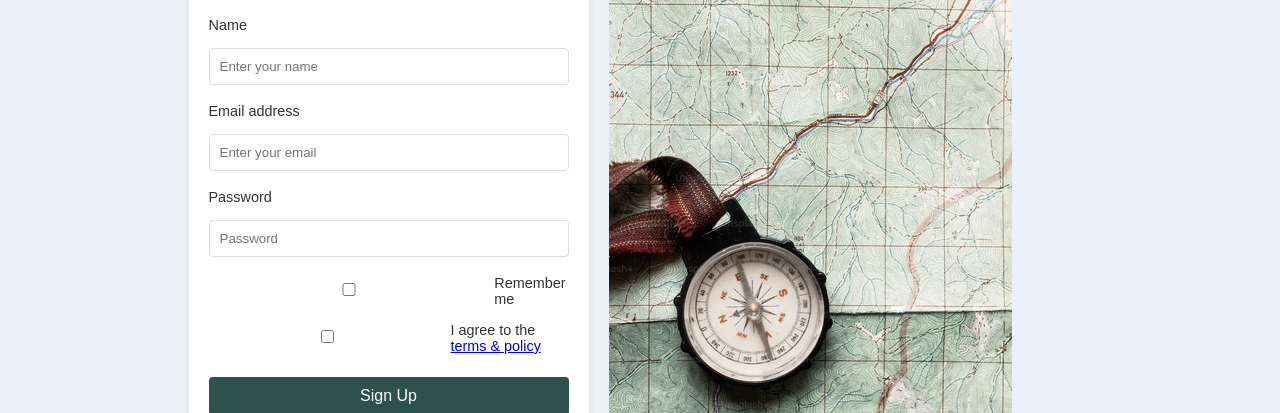
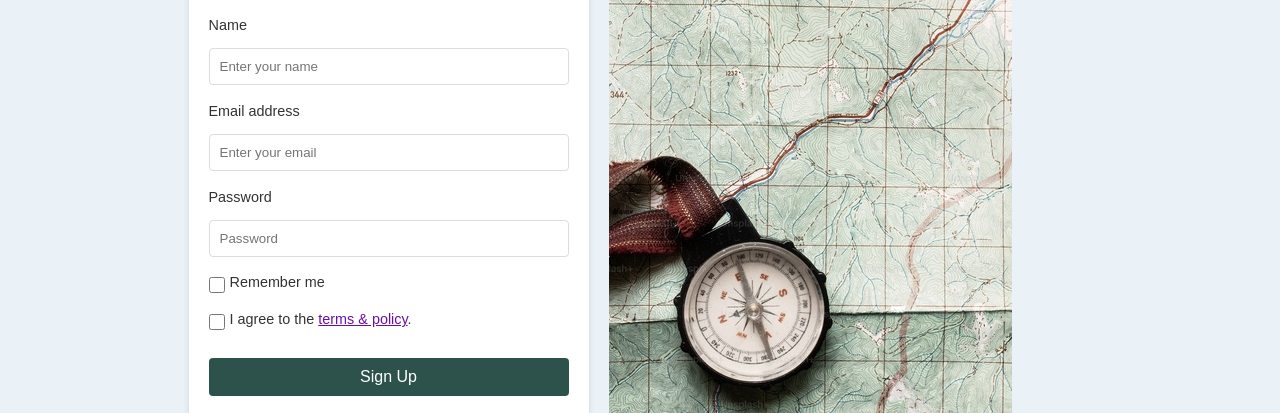
Before and after one commit to Shirazum09/BonVoyage-Project, a plain HTML site: page signup.html in a window 1280 px wide. Shown: the part 151-564 px from the top of the page. Drawn offline with Linux system fonts and the light colour scheme.

Commit message:
connected signup and login

```diff
--- a/signup.html
+++ b/signup.html
@@ -26,7 +26,6 @@
         <div class="container1">
             <div class="signup-container">
                 <div class="signup-form">
-
                     <h2>Create Your Account</h2>
                     <p>Enter your details to sign up for an account</p>
 
@@ -43,15 +42,15 @@
                     <input type="password" id="password" placeholder="Password">
 
                     <!-- Remember Me Checkbox -->
-                    <div class="checkbox-container">
+                    <div class="remember-me-container">
                         <input type="checkbox" id="remember-me">
                         <label for="remember-me">Remember me</label>
                     </div>
 
                     <!-- Terms and Conditions Checkbox -->
-                    <div class="checkbox-container">
+                    <div class="terms-container">
                         <input type="checkbox" id="terms-checkbox">
-                        <label for="terms-checkbox">I agree to the <a href="#" class="terms-link">terms & policy</a></label>
+                        <label for="terms-checkbox">I agree to the <a href="#" class="terms-link">terms & policy</a>.</label>
                     </div>
 
                     <!-- Sign Up Button -->
@@ -70,7 +69,7 @@
                     </div>
 
                     <!-- Login Link -->
-                    <p>Already have an account? <a href="#" class="login-link">Log In</a></p>
+                    <p>Already have an account? <a href="login.html" class="login-link">Log In</a></p>
                 </div>
 
                 <!-- Background Image -->
--- a/styleSignup.css
+++ b/styleSignup.css
@@ -51,13 +51,13 @@ nav ul li a {
     width: 100%;
     padding: 10px;
     display: flex;
-    justify-content: center; /* Центрируем по горизонтали */
+    justify-content: center;
 }
 
 .signup-container {
     display: flex;
     gap: 20px;
-    align-items: flex-start; /* Убираем растяжение по высоте */
+    align-items: flex-start;
     align-items: stretch;
 }
 
@@ -69,17 +69,17 @@ nav ul li a {
     box-shadow: 0 4px 6px rgba(0, 0, 0, 0.1);
     display: flex;
     flex-direction: column;
-    gap: 10px; /* Меньше вертикальных отступов между элементами */
+    gap: 10px;
 }
 
 .signup-form h2 {
     font-size: 2rem;
-    margin-bottom: 5px; /* Меньше отступа под заголовком */
+    margin-bottom: 5px;
 }
 
 .signup-form p {
     font-size: 1rem;
-    margin-bottom: 10px; /* Меньше отступа под описанием */
+    margin-bottom: 10px;
 }
 
 .signup-form label {
@@ -91,22 +91,37 @@ nav ul li a {
 .signup-form input {
     width: 100%;
     padding: 10px;
-    margin-bottom: 8px; /* Меньше отступа после полей ввода */
+    margin-bottom: 8px;
     border: 1px solid #ddd;
     border-radius: 4px;
 }
 
-/* Новый класс для чекбоксов */
-.checkbox-container {
+/* Separate classes for checkboxes */
+.remember-me-container,
+.terms-container {
     display: flex;
     align-items: center;
-    gap: 5px;
+    gap: 5px; /* Reduced gap for tighter alignment */
     font-size: 0.8rem;
+    margin-bottom: 8px;
 }
 
-.remember-me input[type="checkbox"],
-.terms-and-conditions input[type="checkbox"] {
+.remember-me-container input[type="checkbox"],
+.terms-container input[type="checkbox"] {
     margin: 0;
+    width: 16px; /* Ensure checkbox size is consistent */
+    height: 16px;
+}
+
+.remember-me-container label,
+.terms-container label {
+    white-space: nowrap; /* Prevent label text from wrapping */
+    line-height: 1; /* Match line height to checkbox height */
+}
+
+.terms-container a {
+    color: #6a0dad; /* Purple color for terms link as in the image */
+    text-decoration: underline;
 }
 
 .signup-btn {
@@ -118,7 +133,7 @@ nav ul li a {
     border-radius: 4px;
     font-size: 1rem;
     cursor: pointer;
-    margin-top: 8px; /* Меньше отступ сверху кнопки */
+    margin-top: 8px;
 }
 
 .social-signin {
```
Also changed, not shown: login.html (+1 -3 lines).
